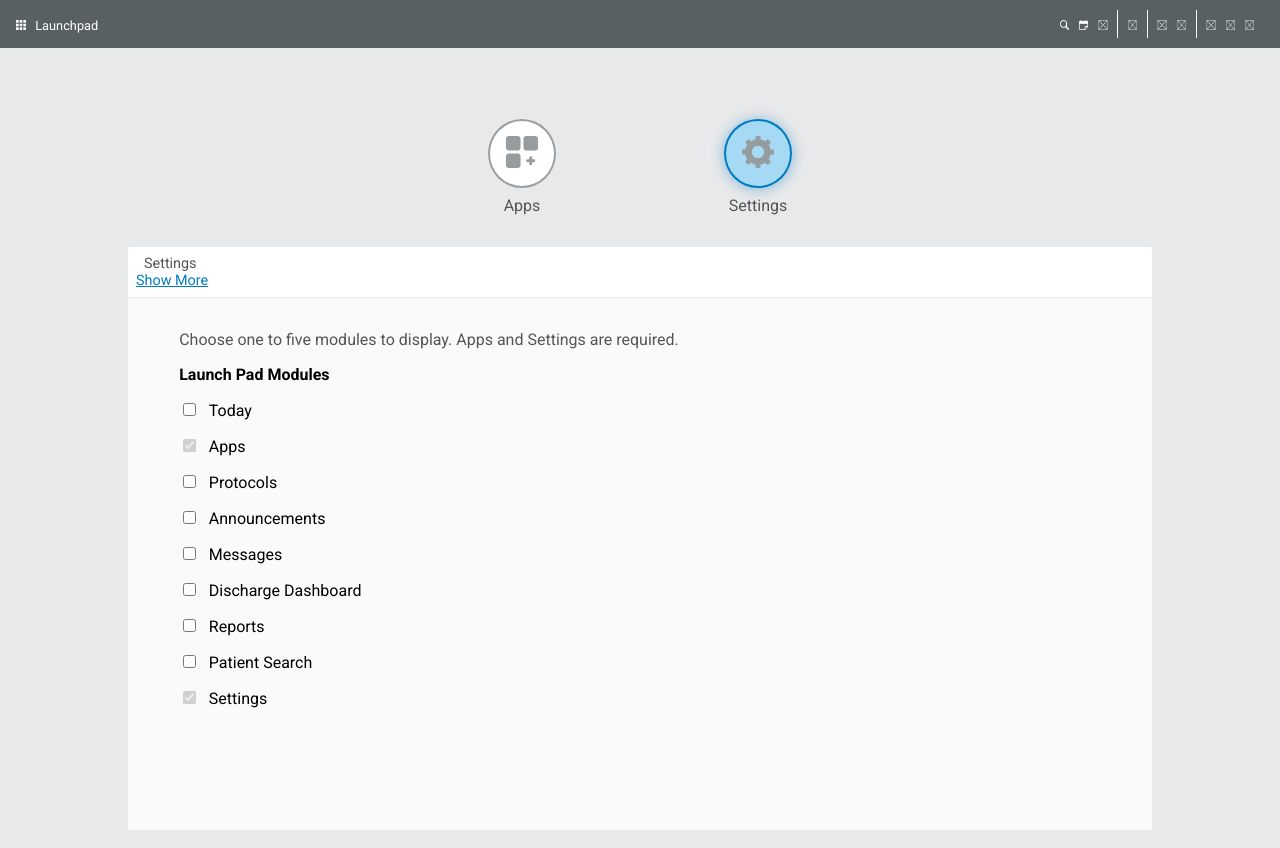
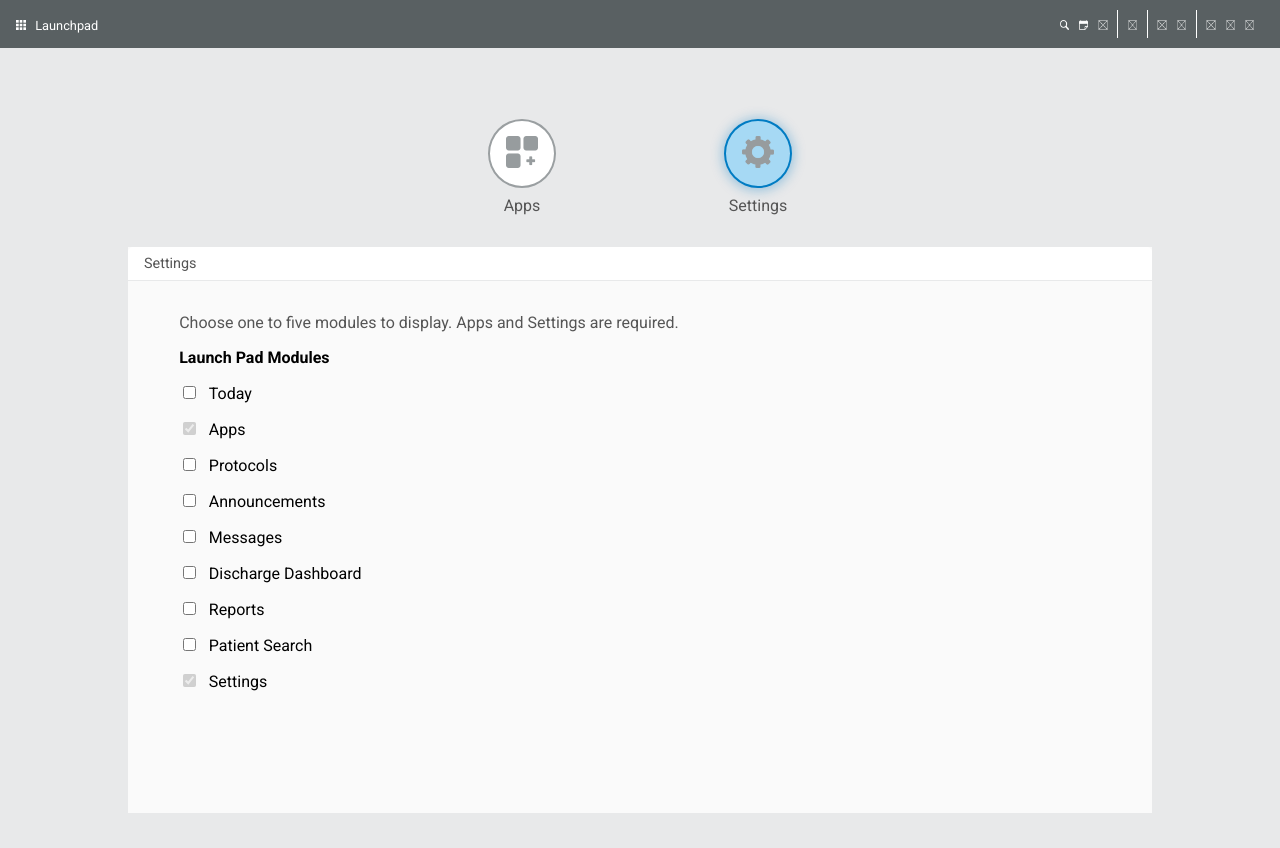
Before and after one commit to MiguelHdezP/launchpad-prototype-testing, a React (Create React App) app: page /settings in a window 1280 px wide. Built offline with nearby package versions, Linux system fonts and the light colour scheme.

Commit message:
adjustment

```diff
--- a/src/pages/Settings.jsx
+++ b/src/pages/Settings.jsx
@@ -11,7 +11,7 @@ export default function Settings(props) {
   };
   return (
     <ContentContainer>
-      <SectionHeader sectionText="Settings" />
+      <SectionHeader sectionText="Settings" noExtraLinks={true} />
       <div className="pagesContainer">
         <h1>
           Choose one to five modules to display. Apps and Settings are required.
```
